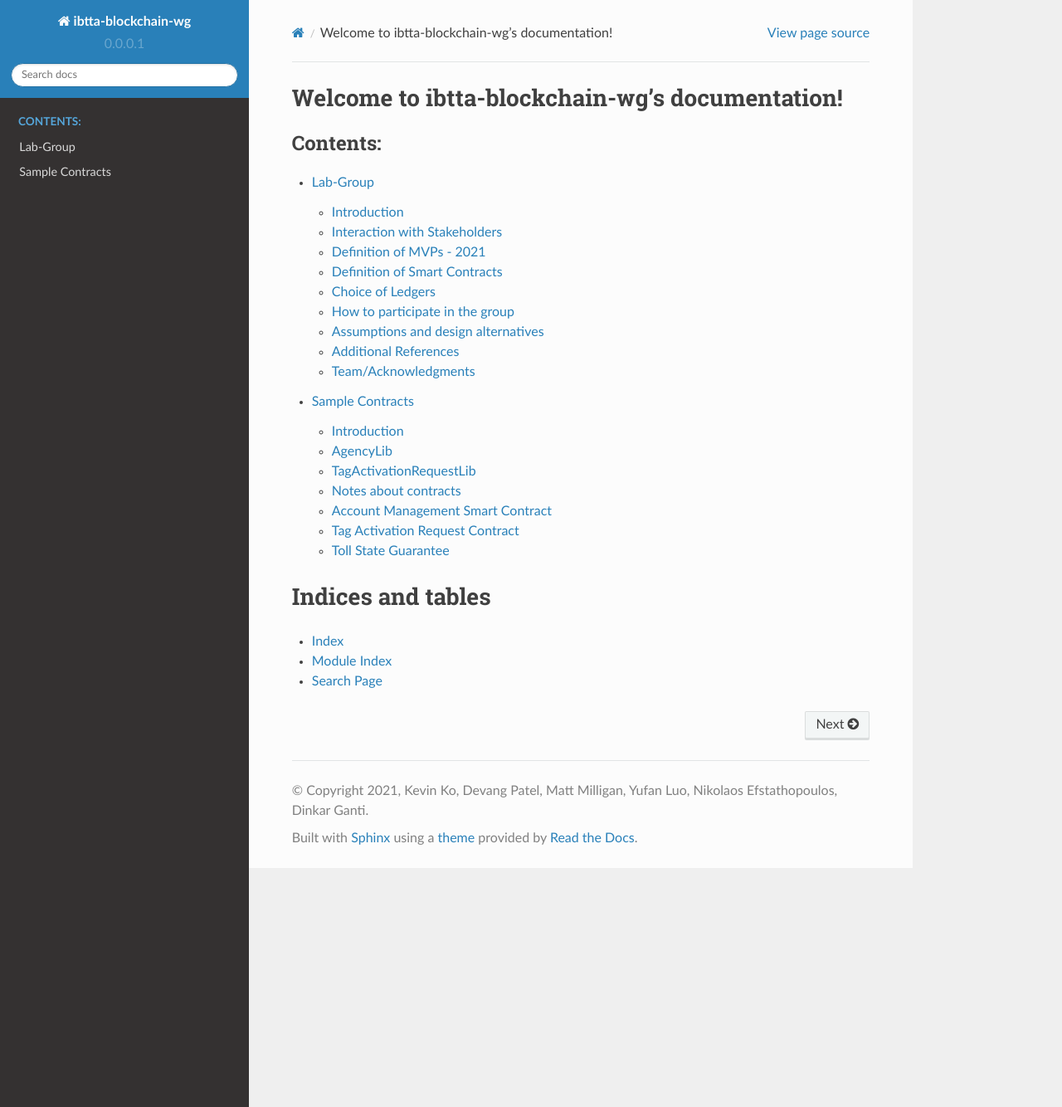
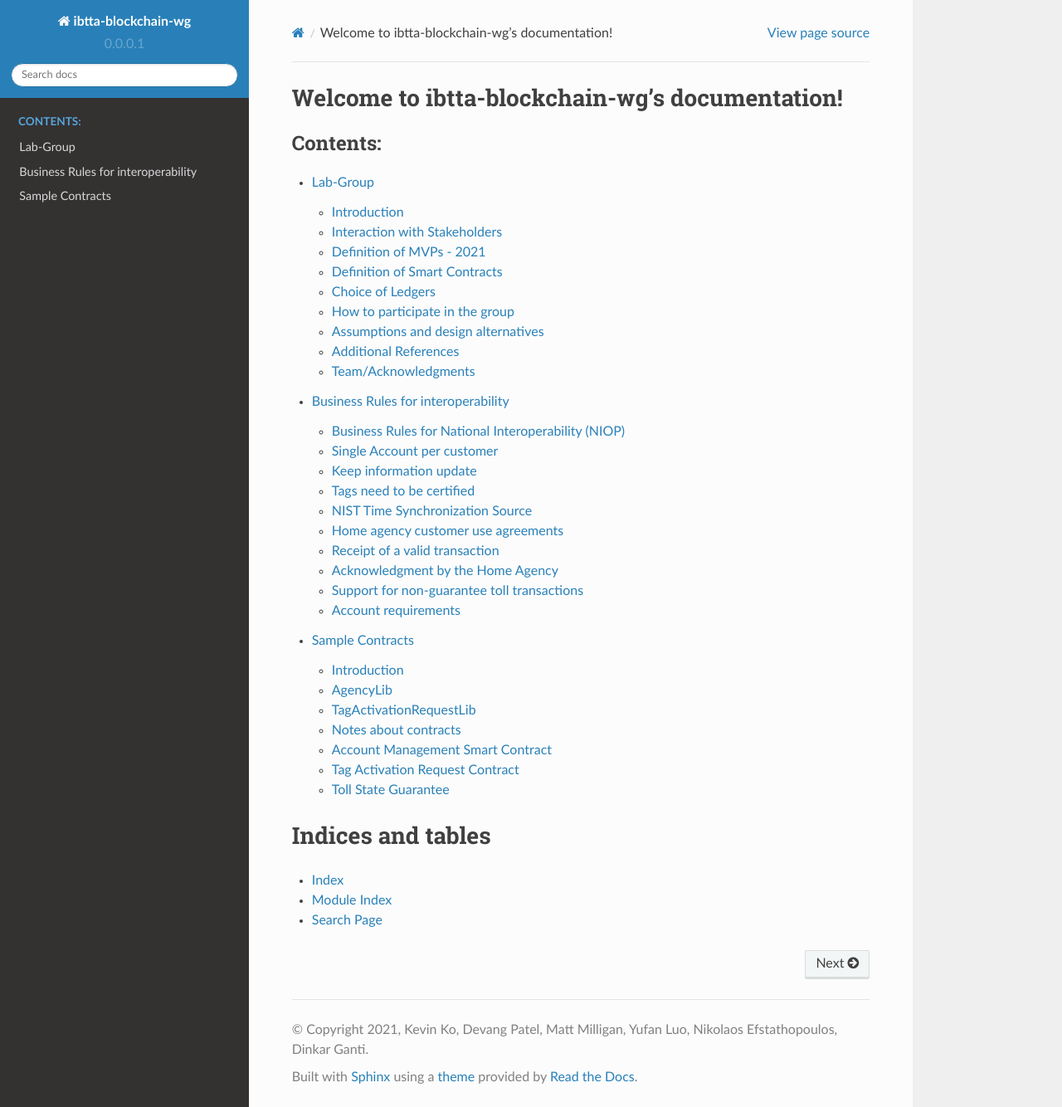
Before and after one commit to IBTTA-Blockchain-Working-Group/Lab-Group, a Sphinx documentation site: the page built from docs/index.rst, in a window 1280 px wide and 1334 px high. Shown: the whole window at 83% size. Built offline with Sphinx 7.4.7 and the Read the Docs theme 2.0.0, drawn with Linux system fonts in a browser that asks for light colours; some of the changed lines change nothing that is shown.

Commit message:
Initial version to capture some business rules and a perspective of how a distributed ledger can address some of these requirements.

```diff
--- /dev/null
+++ b/docs/BusinessRules.rst
@@ -0,0 +1,69 @@
+Business Rules for interoperability
+==========================================
+
+This section paraphrases some of the business rules for national interoperability (NIO) from an RFP document. The goal of this section is to highlight some of the aspects of the business rules and their implementations on a distributed ledger.
+
+  .. image:: niop_image.png
+
+
+Business Rules for National Interoperability (NIOP)
+~~~~~~~~~~~~~~~~~~~~~~~~~~~~~~~~~~~~~~~~~~~~~~~~~~~~~~
+The intent is not to create a sales pitch for using blockchain, rather to list the advantages and alternatives that a distributed legder provides within the context of the rules of engagement defined by various agencies.
+
+Single Account per customer
+~~~~~~~~~~~~~~~~~~~~~~~~~~~~~~~
+  Interoperable agencies shall establish a system that enables a customer to use one Account to pay tolls at all Nationally Interoperable Agencies without the need to take any further action regarding that account or the associated Tags or plates.
+
+Keep information update
+~~~~~~~~~~~~~~~~~~~~~~~~~~~~~~~~~~~
+  The Home Agency will make reasonable attempt to maintain up to date customer information. Each customer and their tag will be associated by a public address and that information is available for review therefore the goal of maintaining customer information is simpler to achieve.
+
+Tags need to be certified
+~~~~~~~~~~~~~~~~~~~~~~~~~~~~~~~~~~~~
+  * Electronic toll collection equipment used by interoperable Agencies to read and/or write back tags shall meet the requirements of SeGo, 6C or TDM Interop protorols and be certified for use.
+
+  * NIOP hubs, exchanging data, shall comply with all documented interoperability requirements agreed upon, including, but not limited to, these NIOP Business Rules and the ICD.
+
+NIST Time Synchronization Source
+~~~~~~~~~~~~~~~~~~~~~~~~~~~~~~~~~~~~~~~~
+  Each Agency shall provide time synchronization to a NIST (National Institute of Standards and Technology) time source and shall endure all components of its system are time-synchronized. A distributed ledger based solution uses a combination of UTC and internal clocks to maintain causality of events.
+
+Home agency customer use agreements
+~~~~~~~~~~~~~~~~~~~~~~~~~~~~~~~~~~~~~~
+
+  * Home Agency's Customer Use Agreements shall be written or revised, as necessary, to comply with and provide clarity regarding the NIOP Business Rules.
+
+  * There may be multiple Home Agencies for NIOP Tags in operation.
+
+  * Any vehicle eligible for NIOP tolling must be associated with a Valid Tag.
+
+
+Receipt of a valid transaction
+~~~~~~~~~~~~~~~~~~~~~~~~~~~~~~~~
+
+If a Home Hub receives a Valid Transaction and acknowledges the Transaction within 30 days of the transaction date, the transaction is guaranteed to be paid by the Home Agency. Even though, the underlying smart contract can map the requirement to 30 days, since these transactions are being confirmed by the blockchain, the confirmation of a valid transaction can take less than an hour.
+
+
+Acknowledgment by the Home Agency
+~~~~~~~~~~~~~~~~~~~~~~~~~~~~~~~~~~~~~~~~~~~~~~~~~~~~~~~
+
+The acknowledgment by the Home Agency is based on receiving the submission and validating the submission, not by processing the transactions or data within the submission. This particular rule is based on using protocols such as FTP for ack/receipt. On a distributed ledger, this confirmation is defined by the network and the throughput of the ledger. Transaction throughput for `Zilliqa https://viewblock.io/zilliqa` is quite high and therefore confirmation of a transaction can be expected to take less than 60 minutes.
+
+
+Support for non-guarantee toll transactions
+~~~~~~~~~~~~~~~~~~~~~~~~~~~~~~~~~~~~~~~~~~~
+Non-guarantee toll transactions as can be seen from the above business rules create a risk for the Away Agency for nearly 60 days since the date of the transactions. A blockchain transaction, being, a distributed system, is usually based on internal clock or the block number. The above rule can be better expressed in approximate numbers of blocks since the transaction and associate the risk for the respective agency.
+
+Account requirements
+~~~~~~~~~~~~~~~~~~~~~~~~~~~~~~~~~~~~~~~~~~~
+User should enter into a Customer Use Agreement that includes at least the following terms and conditions. Smart contracts and NIST 800, section 63 (a) (more about that here) provides for signing transactions to time stamp the acceptance of terms and conditions in addition to other requirements stipulated by NIOP as part of a customer use agreement.
+
+  * Each Home Agency‘s Customer Use Agreement shall provide that the use of a vehicle and/or tag at an Away Agency shall constitute the Customer’s acceptance of the interoperability terms.
+
+  * The Home Agency‘s Customer Use Agreement shall also provide that an Account may be charged when a vehicle’s license plate is captured as an image while traveling on an Interoperable Agency’s facility and that license plate can be associated with the Customer’s Home Agency Account.
+
+  * Customers shall be able to use a Valid Tag to make toll payments at all Interoperable Agency’s facilities. *This requirement can be met by using stable coins to make toll payments on the ledger.*
+
+
+
+  * An Account may be associated with multiple Tags; one tag may be associated with multiple vehicles on an Account.
--- a/docs/index.rst
+++ b/docs/index.rst
@@ -11,6 +11,7 @@ Welcome to ibtta-blockchain-wg's documentation!
    :caption: Contents:
 
    README
+   BusinessRules
    ExampleContracts
 
 Indices and tables
```
Also changed, not shown: docs/niop_image.png (added), 2 other files.
